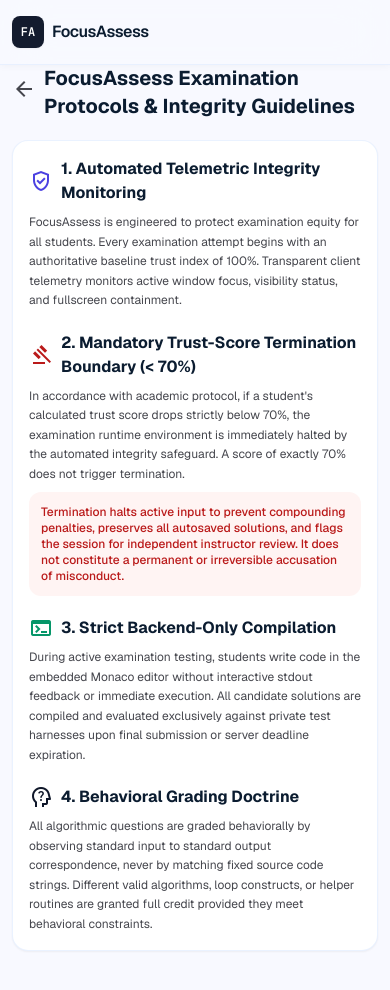
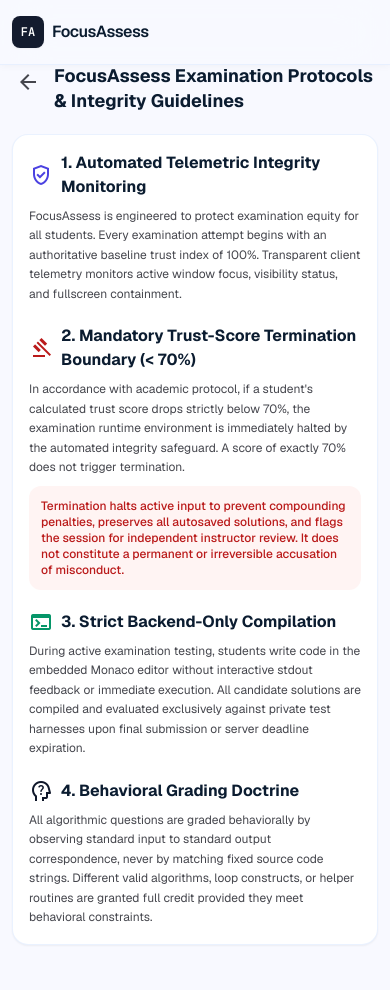
Before and after one commit to Yeroman1/FocusAssess, a Next.js app in the folder apps/web/: page /rules in a window 390 px wide. Shown: the top 990 px of the page. Built offline with nearby package versions, Linux system fonts and the light colour scheme; no server answers.

Commit message:
fix(web): ensure responsive layout for examination rules and guidelines

```diff
--- a/apps/web/src/app/rules/page.tsx
+++ b/apps/web/src/app/rules/page.tsx
@@ -9,13 +9,13 @@ export default function RulesPage() {
     <>
       <Navbar />
 
-      <main className="flex-1 pt-16 sm:pt-20 pb-12 sm:pb-16 px-3 sm:px-4 md:px-8 max-w-4xl mx-auto w-full">
-        <div className="flex flex-col gap-5 sm:gap-6">
-          <div className="flex items-center gap-2">
-            <Link href="/" className="text-on-surface-variant hover:text-on-surface">
+      <main className="flex-1 pt-16 sm:pt-20 pb-12 sm:pb-16 px-3 sm:px-4 md:px-8 max-w-4xl mx-auto w-full max-w-full min-w-0 overflow-x-hidden overflow-x-clip">
+        <div className="flex flex-col gap-5 sm:gap-6 w-full max-w-full min-w-0">
+          <div className="flex items-start sm:items-center gap-2.5">
+            <Link href="/" className="text-on-surface-variant hover:text-on-surface p-1 rounded-lg hover:bg-surface-container mt-0.5 sm:mt-0 transition-colors">
               <span className="material-symbols-outlined text-[20px]">arrow_back</span>
             </Link>
-            <h1 className="text-xl sm:text-2xl font-bold text-on-surface">FocusAssess Examination Protocols &amp; Integrity Guidelines</h1>
+            <h1 className="text-lg sm:text-2xl font-bold text-on-surface break-words leading-snug">FocusAssess Examination Protocols &amp; Integrity Guidelines</h1>
           </div>
 
           <div className="bg-surface-container-lowest p-4 sm:p-6 rounded-2xl border border-surface-container-high/60 shadow-sm space-y-5 sm:space-y-6 text-sm text-on-surface">
```
